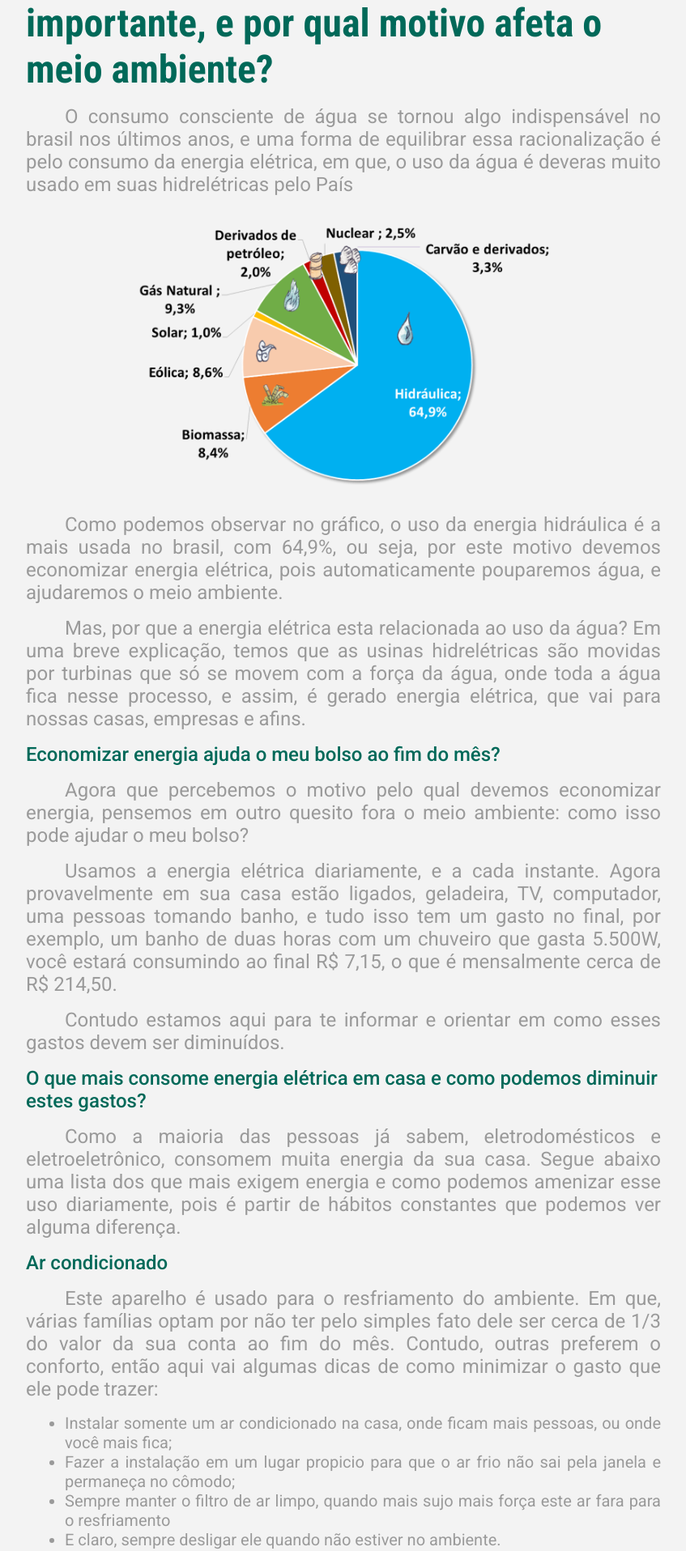
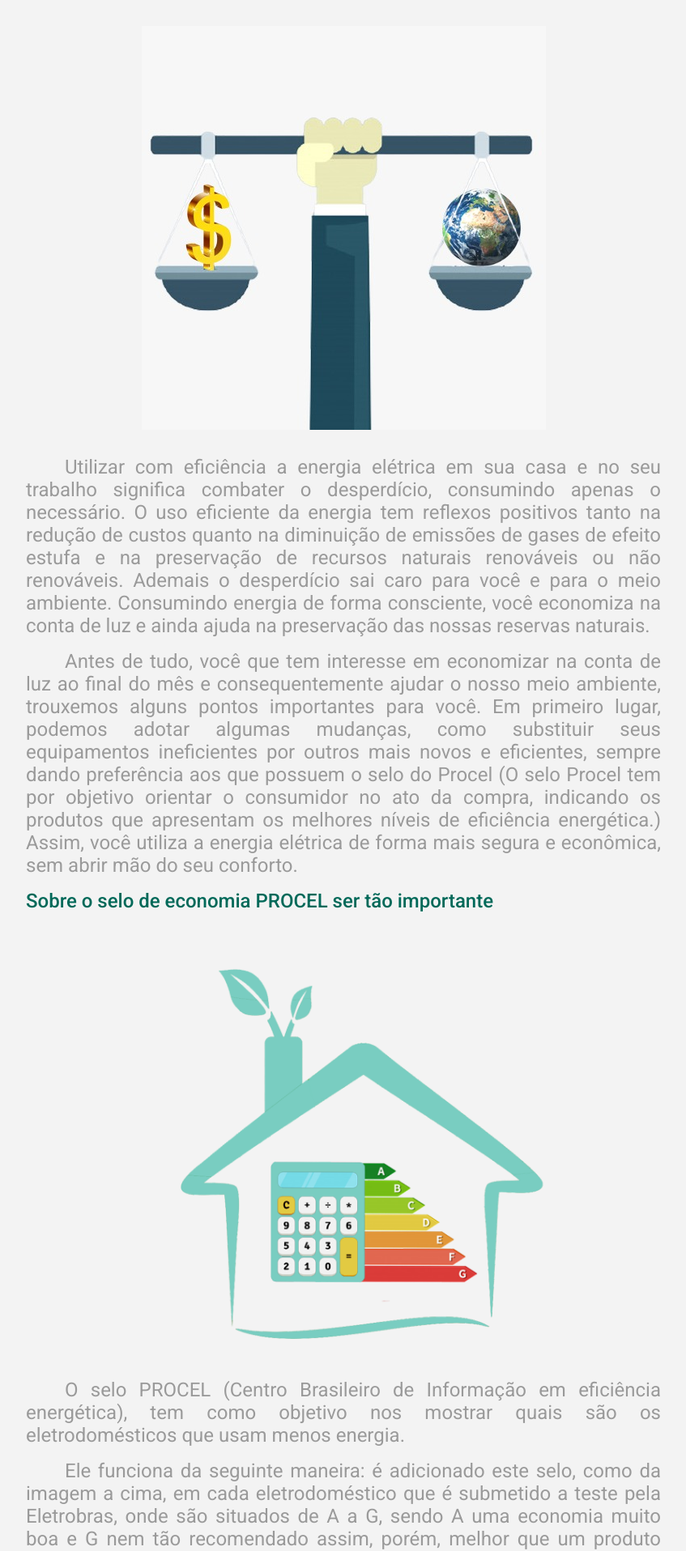
Before and after one commit to DanielSLucas/SaveEnergyCalculator, a Next.js app: page /impactsOnNature in a window 1280 px wide. Shown: the part 205-2121 px from the top of the page at 81% size, without its empty margins (216-1063 px from the left). Built offline with nearby package versions, Linux system fonts and the light colour scheme.

Commit message:
update content & styles

```diff
--- a/src/pages/impactsOnNature.tsx
+++ b/src/pages/impactsOnNature.tsx
@@ -14,6 +14,7 @@ import {
   ImageContainer,
 } from '../styles/pages/ImpactsOnNature';
 import Footer from '../components/Footer';
+import Link from 'next/link';
 
 const ImpactsOnNature: React.FC = () => {
   const router = useRouter();
@@ -43,62 +44,80 @@ const ImpactsOnNature: React.FC = () => {
 
           <MainSection>
             <section>
-              <h1>Por que economizar energia elétrica é importante, e por qual motivo afeta o meio ambiente?</h1>
-
-              <p>
-                O consumo consciente de água se tornou algo indispensável no
-                brasil nos últimos anos, e uma forma de equilibrar essa
-                racionalização é pelo consumo da energia elétrica, em que, o uso
-                da água é deveras muito usado em suas hidrelétricas pelo País
-              </p>
+              <h1>O Uso Eficiente de Energia</h1>
 
               <ImageContainer>
                 <div>
                   <Image
-                    width={1122}
-                    height={718}
-                    src="/images/grafico2.png"
+                    width={499}
+                    height={499}
+                    src="/images/balanca.jpg"
                   />
                 </div>
               </ImageContainer>
 
               <p>
-                Como podemos observar no gráfico, o uso da energia hidráulica é
-                a mais usada no brasil, com 64,9%, ou seja, por este motivo
-                devemos economizar energia elétrica, pois automaticamente
-                pouparemos água, e ajudaremos o meio ambiente.
+                Utilizar com eficiência a energia elétrica em sua casa e no seu
+                trabalho significa combater o desperdício, consumindo apenas o
+                necessário. O uso eficiente da energia tem reflexos positivos
+                tanto na redução de custos quanto na diminuição de emissões de
+                gases de efeito estufa e na preservação de recursos naturais
+                renováveis ou não renováveis. Ademais o desperdício sai caro
+                para você e para o meio ambiente. Consumindo energia de forma
+                consciente, você economiza na conta de luz e ainda ajuda na
+                preservação das nossas reservas naturais.
               </p>
 
               <p>
-                Mas, por que a energia elétrica esta relacionada ao uso da água?
-                Em uma breve explicação, temos que as usinas hidrelétricas são
-                movidas por turbinas que só se movem com a força da água, onde
-                toda a água fica nesse processo, e assim, é gerado energia elétrica,
-                que vai para nossas casas, empresas e afins.
+                Antes de tudo, você que tem interesse em economizar na conta de
+                luz ao final do mês e consequentemente ajudar o nosso meio
+                ambiente, trouxemos alguns pontos importantes para você. Em
+                primeiro lugar, podemos adotar algumas mudanças, como substituir
+                seus equipamentos ineficientes por outros mais novos e eficientes,
+                sempre dando preferência aos que possuem o selo do Procel (O selo
+                Procel tem por objetivo orientar o consumidor no ato da compra,
+                indicando os produtos que apresentam os melhores níveis de eficiência
+                energética.) Assim, você utiliza a energia elétrica de forma mais
+                segura e econômica, sem abrir mão do seu conforto.
               </p>
 
               <h2>
-                Economizar energia ajuda o meu bolso ao fim do mês?
+                Sobre o selo de economia PROCEL ser tão importante
               </h2>
 
+              <ImageContainer>
+                <div>
+                  <Image
+                    width={1080}
+                    height={1080}
+                    src="/images/seloProcel.png"
+                  />
+                </div>
+              </ImageContainer>
+
               <p>
-                Agora que percebemos o motivo pelo qual devemos economizar energia,
-                pensemos em outro quesito fora o meio ambiente: como isso pode
-                ajudar o meu bolso?
+                O selo PROCEL (Centro Brasileiro de Informação em eficiência
+                energética), tem como objetivo nos mostrar quais são os
+                eletrodomésticos que usam menos energia.
               </p>
 
               <p>
-                Usamos a energia elétrica diariamente, e a cada instante. Agora
-                provavelmente em sua casa estão ligados, geladeira, TV, computador,
-                uma pessoas tomando banho, e tudo isso tem um gasto no final, por
-                exemplo, um banho de duas horas com um chuveiro que gasta 5.500W,
-                você estará consumindo ao final R$ 7,15, o que é mensalmente cerca
-                de R$ 214,50.
+                Ele funciona da seguinte maneira: é adicionado este selo, como
+                da imagem a cima, em cada eletrodoméstico que é submetido a
+                teste pela Eletrobras, onde são situados de A a G, sendo A uma
+                economia muito boa e G nem tão recomendado assim, porém, melhor
+                que um produto que não tem nenhum selo de confiança.
               </p>
 
               <p>
-                Contudo estamos aqui para te informar e orientar em como esses
-                gastos devem ser diminuídos.
+                Com estes testes, seu aparelho chega a economizar cerca de 8,8%
+                de consumo em energia elétrica em geral.
+              </p>
+
+              <p>
+                Logo, sempre que for comprar um produto novo, procure o selo da
+                PROCEL, além de ser mais sustentável, economizará uma quantia
+                boa ao fim do mês.
               </p>
 
               <h2>
@@ -127,15 +146,8 @@ const ImpactsOnNature: React.FC = () => {
                     mais pessoas, ou onde você mais fica;
                   </li>
                   <li>
-                    Fazer a instalação em um lugar propicio para que o ar
-                    frio não sai pela janela e permaneça no cômodo;
-                      </li>
-                  <li>
                     Sempre manter o filtro de ar limpo, quando mais sujo mais
                     força este ar fara para o resfriamento
-                      </li>
-                  <li>
-                    E claro, sempre desligar ele quando não estiver no ambiente.
                   </li>
                 </ul>
               </article>
@@ -153,12 +165,6 @@ const ImpactsOnNature: React.FC = () => {
                     Sempre manter ele limpa, pois ela congelada ou com esse de
                     gelo no freezer ou portas, faz com que aconteça um uso
                     excessivo de energia;
-                  </li>
-                  <li>
-                  	Reparar sempre se a borracha da porta está devidamente
-                    grudada ou que não gasta demais, com ela dessa maneira
-                    ocasionara a perca de energia na geladeira, o que fara ela
-                    puxar mais energia para dentro dela;
                   </li>
                   <li>
                     E por fim, não abra ela a cada instante, somente quando
@@ -181,9 +187,6 @@ const ImpactsOnNature: React.FC = () => {
                   caras que as incandescentes, porém duram 3 vezes mais que
                   elas, logo, valem mais a pena pelo custo benefício.
                 </p>
-                <p>
-                  Lembrando sempre de ao sair de um cômodo, desligar cada uma delas.
-                </p>
               </article>
 
               <article>
@@ -196,17 +199,12 @@ const ImpactsOnNature: React.FC = () => {
                 </p>
                 <ul>
                   <li>
-                    Tomar banho de até 15 minutos é o necessário para manter uma base de gasto boa;
+                    Sempre limpar os buracos que pelos quais a água sai, para
+                    aumentar a vazão;
                   </li>
                   <li>
-                  	Sempre limpar os buracos que pelos quais a água sai, para aumentar a vazão;
-                  </li>
-                  <li>
-                    Se possível, tomar banho no modo verão, pois ele pode economizar 30% da sua energia;
-                  </li>
-                  <li>
-                  	E claro, verificar se a resistência que vai usar no seu chuveiro
-                    é verdadeira e adequada para o se modelo.
+                    Se possível, tomar banho no modo verão, pois ele pode
+                    economizar 30% da sua energia;
                   </li>
                 </ul>
               </article>
@@ -223,40 +221,21 @@ const ImpactsOnNature: React.FC = () => {
                     ver casos que você se esqueça;
                   </li>
                   <li>
-                  	Evite lavar roupas uma por uma, faça um acúmulo delas, isso poupara tempo e energia;
-                  </li>
-                  <li>
                     E, após o uso de micro-ondas, DVDs e afins, desligue na tomada,
                     pois mesmo com a luz vermelha de “desligado”, eles gastarão energia.
                   </li>
                 </ul>
               </article>
 
-              <h2>Sobre o selo de economia PROCEL ser tão importante</h2>
+              <h2>Mas como descobrir o consumo de um aparelho?</h2>
 
               <p>
-                O selo PROCEL (Centro Brasileiro de Informação em eficiência
-                energética), tem como objetivo nos mostrar quais são os
-                eletrodomésticos que usam menos energia.
-              </p>
-
-              <p>
-                Ele funciona da seguinte maneira: é adicionado este selo, como
-                da imagem a cima, em cada eletrodoméstico que é submetido a
-                teste pela Eletrobras, onde são situados de A a G, sendo A uma
-                economia muito boa e G nem tão recomendado assim, porém, melhor
-                que um produto que não tem nenhum selo de confiança.
-              </p>
-
-              <p>
-                Com estes testes, seu aparelho chega a economizar cerca de 8,8%
-                de consumo em energia elétrica em geral.
-              </p>
-
-              <p>
-                Logo, sempre que for comprar um produto novo, procure o selo da
-                PROCEL, além de ser mais sustentável, economizará uma quantia
-                boa ao fim do mês.
+                Normalmente os aparelhos eletrônicos possuem uma indicação de
+                potência, por exemplo 1000W (mil watts). E claro, para te
+                auxiliar no cálculo de consumo de energia e saber o quanto
+                isso irá lhe custar, criamos o <Link href="/calculator"><a>SAVE ENERGY CALCULATOR</a></Link>.
+                Basta inserir o nome do aparelho, sua potência e a(s) hora(s) de uso
+                na calculadora que fornecemos o resultado.
               </p>
             </section>
           </MainSection>
--- a/src/styles/pages/ImpactsOnNature.ts
+++ b/src/styles/pages/ImpactsOnNature.ts
@@ -67,6 +67,14 @@ export const MainSection = styled.div`
       color: #9a9a9a;
     }
 
+    p a {
+      font-weight: bold;
+    }
+
+    p a:hover {
+      text-decoration: underline;
+    }
+
     article ul {
       margin-left: 3rem;
       font-size: 1.25rem;
```
Also changed, not shown: src/pages/smartGrid.tsx (+11 -4 lines), src/styles/pages/SmartGrid.ts (+20 -0 lines), public/images/smartGridImage.jpeg (added). Lines whose indentation alone changed are shown as unchanged.
